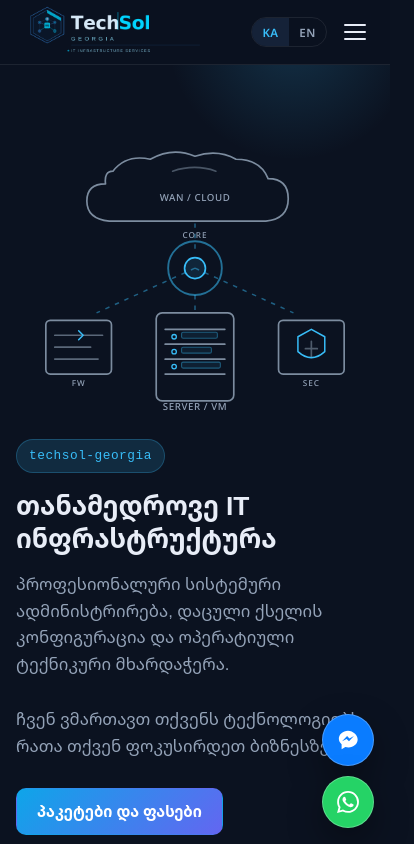
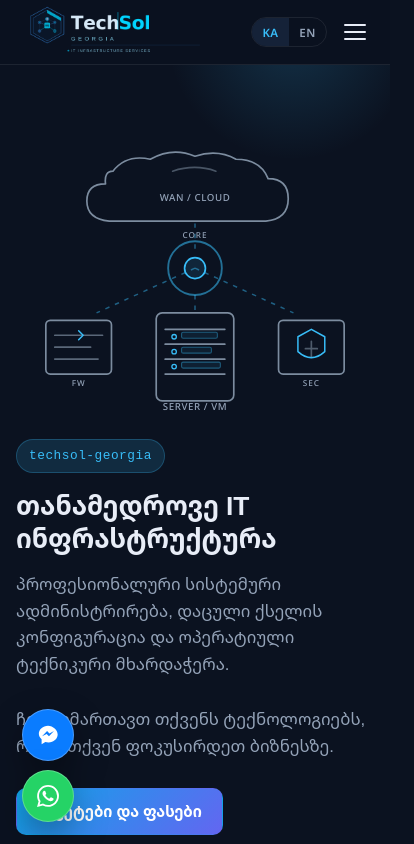
Before and after one commit to zaza-jurkhadze/IT-services-project, a Next.js app in the folder next-site/: page / in a window 390 px wide. Shown: the top 844 px of the page, 414 px wide, since content can reach past the window. Built offline with nearby package versions, Linux system fonts and the light colour scheme.

Commit message:
IT services project

```diff
--- a/next-site/app/globals.css
+++ b/next-site/app/globals.css
@@ -28,10 +28,14 @@ html[lang="en"] body {
 
 html {
   scroll-behavior: smooth;
+  overflow-x: clip;
+  width: 100%;
 }
 
 body {
   margin: 0;
+  width: 100%;
+  overflow-x: clip;
   font-family: var(--font);
   background: var(--bg);
   color: var(--text);
@@ -1089,15 +1093,42 @@ html[lang="en"] .hero h1 {
   color: var(--muted);
 }
 
-/* Floating chat buttons */
+/* Floating chat: safe-area + JS-driven --fab-* gaps for Visual Viewport (Messenger / WhatsApp IAB) */
 .floating-chat {
+  --fab-layout-gap-right: 0px;
+  --fab-layout-gap-bottom: 0px;
+  --fab-layout-gap-left: 0px;
   position: fixed;
-  right: 1rem;
-  bottom: 1rem;
   z-index: 130;
   display: flex;
   flex-direction: column;
   gap: 0.6rem;
+  right: calc(
+    1rem + env(safe-area-inset-right, 0px) + var(--fab-layout-gap-right)
+  );
+  left: auto;
+  bottom: calc(
+    1rem + env(safe-area-inset-bottom, 0px) + var(--fab-layout-gap-bottom)
+  );
+  box-sizing: border-box;
+}
+
+/* Narrow viewports: anchor left — many in-app WebViews clip the right edge */
+@media (max-width: 768px) {
+  .floating-chat {
+    right: auto;
+    left: calc(
+      1.35rem + env(safe-area-inset-left, 0px) + var(--fab-layout-gap-left)
+    );
+    bottom: calc(
+      1.35rem + env(safe-area-inset-bottom, 0px) + var(--fab-layout-gap-bottom)
+    );
+  }
+
+  .floating-chat-link {
+    width: 3rem;
+    height: 3rem;
+  }
 }
 
 .floating-chat-link {
--- a/next-site/app/layout.jsx
+++ b/next-site/app/layout.jsx
@@ -18,6 +18,12 @@ const notoSans = Noto_Sans({
   variable: "--font-noto-sans",
   display: "swap",
 });
+
+export const viewport = {
+  width: "device-width",
+  initialScale: 1,
+  viewportFit: "cover",
+};
 
 export const metadata = {
   title: {
--- a/next-site/components/FloatingChatButtons.jsx
+++ b/next-site/components/FloatingChatButtons.jsx
@@ -1,5 +1,6 @@
 "use client";
 
+import { useEffect, useRef } from "react";
 import { SOCIAL_LINKS } from "@/constants";
 
 function IconMessenger() {
@@ -24,9 +25,51 @@ function IconWhatsApp() {
   );
 }
 
+function syncFloatingChatInsets(el) {
+  if (!el || typeof window === "undefined") return;
+  const vv = window.visualViewport;
+  if (!vv) {
+    el.style.setProperty("--fab-layout-gap-right", "0px");
+    el.style.setProperty("--fab-layout-gap-bottom", "0px");
+    el.style.setProperty("--fab-layout-gap-left", "0px");
+    return;
+  }
+  const iw = window.innerWidth;
+  const ih = window.innerHeight;
+  const gapRight = Math.max(0, Math.round(iw - vv.offsetLeft - vv.width));
+  const gapBottom = Math.max(0, Math.round(ih - vv.offsetTop - vv.height));
+  const gapLeft = Math.max(0, Math.round(vv.offsetLeft));
+  el.style.setProperty("--fab-layout-gap-right", `${gapRight}px`);
+  el.style.setProperty("--fab-layout-gap-bottom", `${gapBottom}px`);
+  el.style.setProperty("--fab-layout-gap-left", `${gapLeft}px`);
+}
+
 export function FloatingChatButtons() {
+  const rootRef = useRef(null);
+
+  useEffect(() => {
+    const el = rootRef.current;
+    if (!el) return;
+
+    const run = () => syncFloatingChatInsets(el);
+    run();
+
+    const vv = window.visualViewport;
+    vv?.addEventListener("resize", run);
+    vv?.addEventListener("scroll", run);
+    window.addEventListener("resize", run);
+    window.addEventListener("orientationchange", run);
+
+    return () => {
+      vv?.removeEventListener("resize", run);
+      vv?.removeEventListener("scroll", run);
+      window.removeEventListener("resize", run);
+      window.removeEventListener("orientationchange", run);
+    };
+  }, []);
+
   return (
-    <div className="floating-chat" aria-label="Quick chat links">
+    <div ref={rootRef} className="floating-chat" aria-label="Quick chat links">
       <a
         href={SOCIAL_LINKS.messenger}
         className="floating-chat-link"
```
Also changed, not shown: next-site/components/Header.jsx (line endings or trailing spaces).
